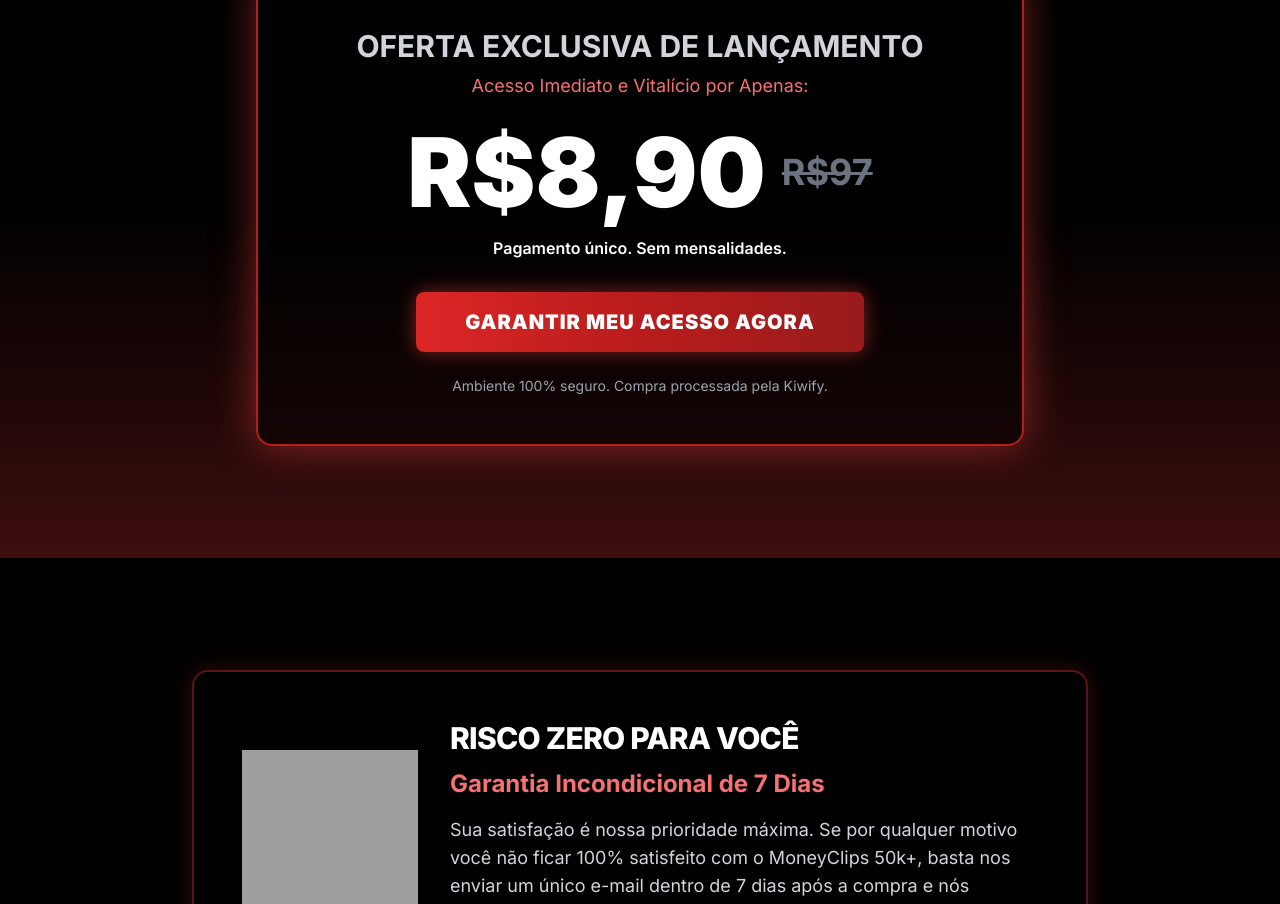
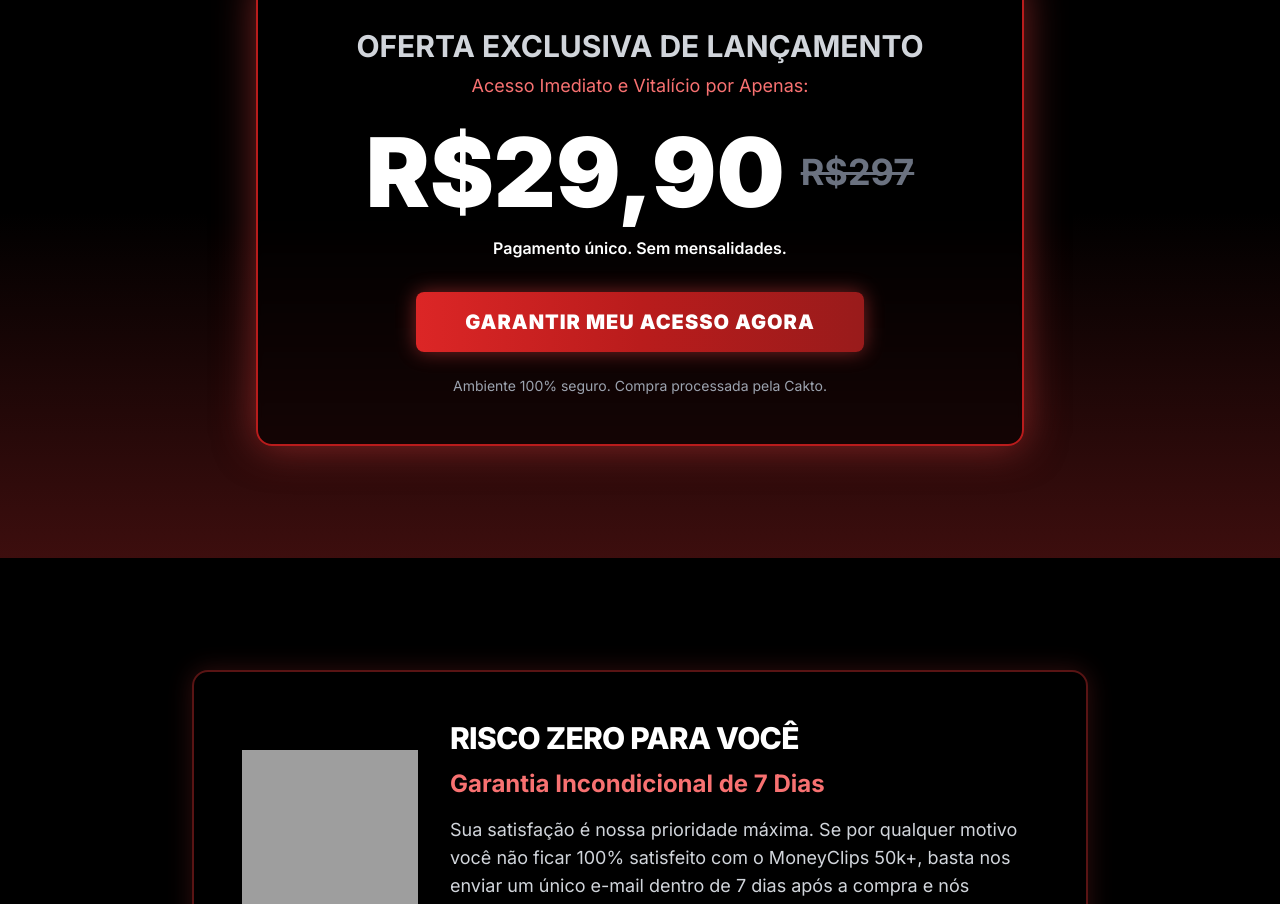
Before and after one commit to ThaleszCodes/MoneyClips1.5k, a React (Vite) app: page / in a window 1280 px wide. Shown: the part 2820-3724 px from the top of the page. Built offline with nearby package versions, Linux system fonts and the light colour scheme; grey boxes are pictures that could not be loaded.

Commit message:
Update OfferSection.tsx cakto price

```diff
--- a/components/OfferSection.tsx
+++ b/components/OfferSection.tsx
@@ -12,12 +12,12 @@ const OfferSection: React.FC = () => {
           <h2 className="text-2xl sm:text-3xl font-bold uppercase text-gray-300 mb-2">Oferta Exclusiva de Lançamento</h2>
           <p className="text-lg text-red-400 mb-6">Acesso Imediato e Vitalício por Apenas:</p>
           <div className="flex items-center justify-center gap-4 mb-4">
-            <span className="text-6xl sm:text-8xl font-black text-white leading-none">R$8,90</span>
-            <span className="text-2xl sm:text-4xl font-bold text-gray-500 line-through">R$97</span>
+            <span className="text-6xl sm:text-8xl font-black text-white leading-none">R$29,90</span>
+            <span className="text-2xl sm:text-4xl font-bold text-gray-500 line-through">R$297</span>
           </div>
           <p className="font-semibold text-white mb-8">Pagamento único. Sem mensalidades.</p>
           <CTAButton>GARANTIR MEU ACESSO AGORA</CTAButton>
-          <p className="mt-6 text-sm text-gray-400">Ambiente 100% seguro. Compra processada pela Kiwify.</p>
+          <p className="mt-6 text-sm text-gray-400">Ambiente 100% seguro. Compra processada pela Cakto.</p>
         </div>
       </div>
     </section>
```
